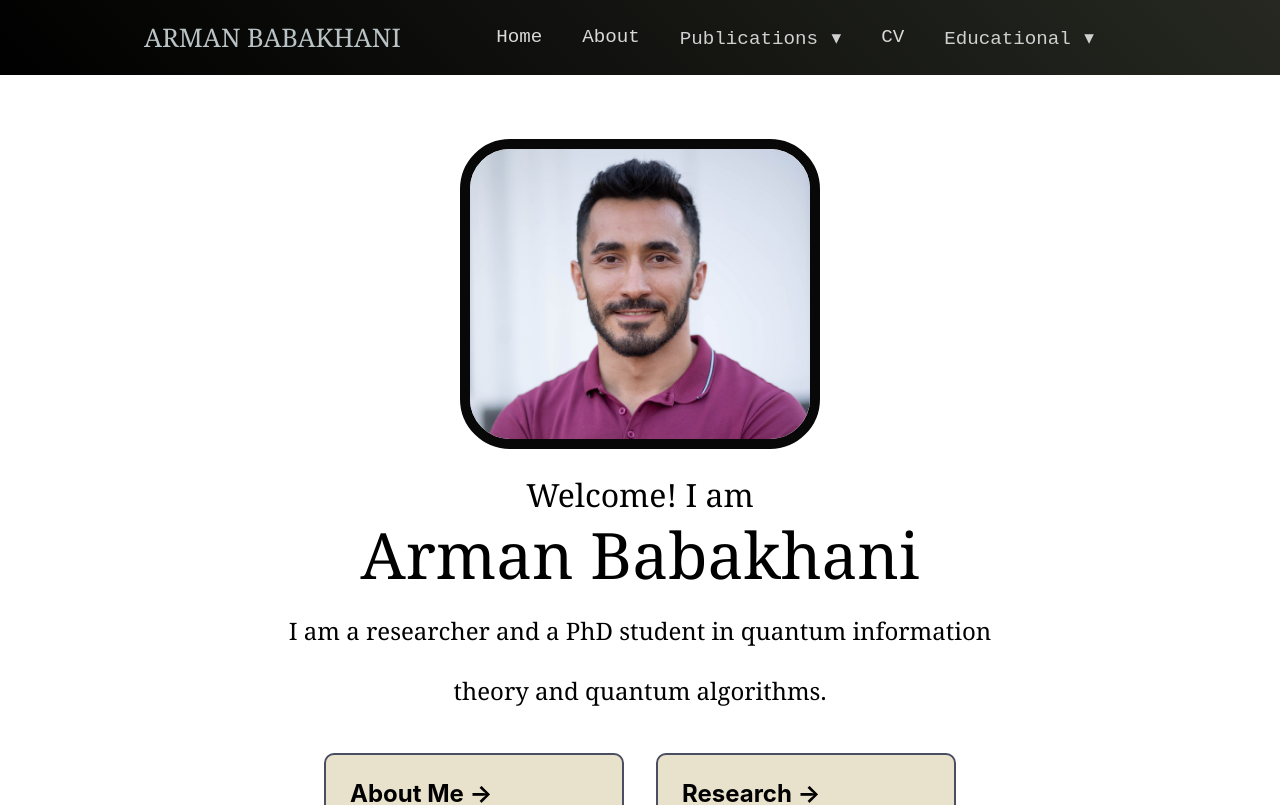
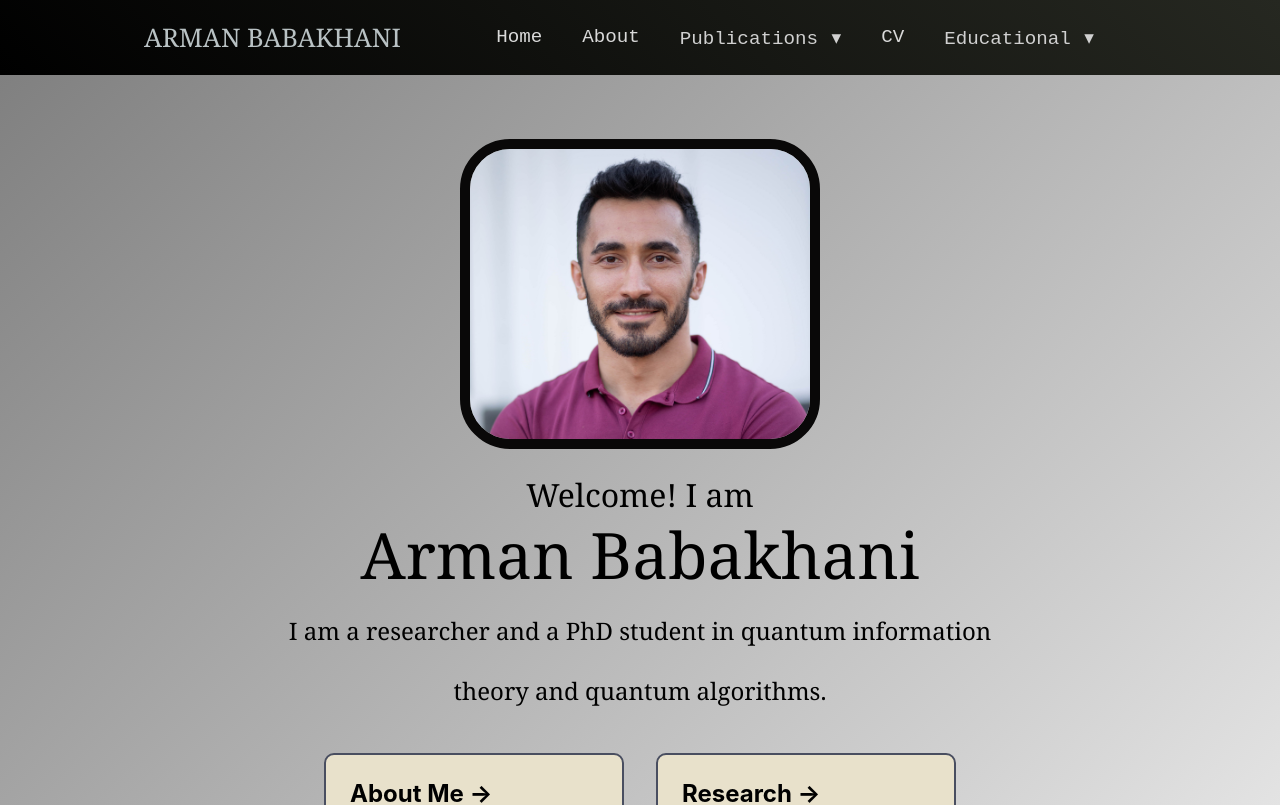
Before and after one commit to armanxbabakhani/ArmanWeb, a Next.js app: page / in a window 1280 px wide. Shown: the top 805 px of the page. Built offline with nearby package versions, Linux system fonts and the light colour scheme.

Commit message:
Fixed the background color and other margin problems

```diff
--- a/component/layout.js
+++ b/component/layout.js
@@ -22,10 +22,12 @@ overflow: auto;
 const Background = styled.div`
 position: relative;
 top: 75px;
+background: linear-gradient(135deg , gray, white);
 display: flex;
 flex-direction: column;
 jutify-content: center;
-background-color: transparent;
+overflow: auto;
+z-index: 1;
 `
 const Hamburger = styled.div`
 z-index: 20;
@@ -171,7 +173,7 @@ export default function Layout({children}){
                     }
             </div>
         </head>
-        <Background className={isOpen ? "open" : ""}>
+        <Background>
             <main className={styles.main}>
                 {children}
             </main>
--- a/styles/Layout.module.css
+++ b/styles/Layout.module.css
@@ -18,6 +18,7 @@
     display: flex;
     flex-direction: column;
     justify-content: center;
+    min-height: 850px;
 }
  .brand {
     position: fixed;
@@ -256,3 +257,9 @@ color: rgb(170,150,150);
         z-index: 10;
     }
 }
+
+@media only screen and (max-height: 900px){
+    .main{
+        min-height: 450px;
+    }
+}
```
